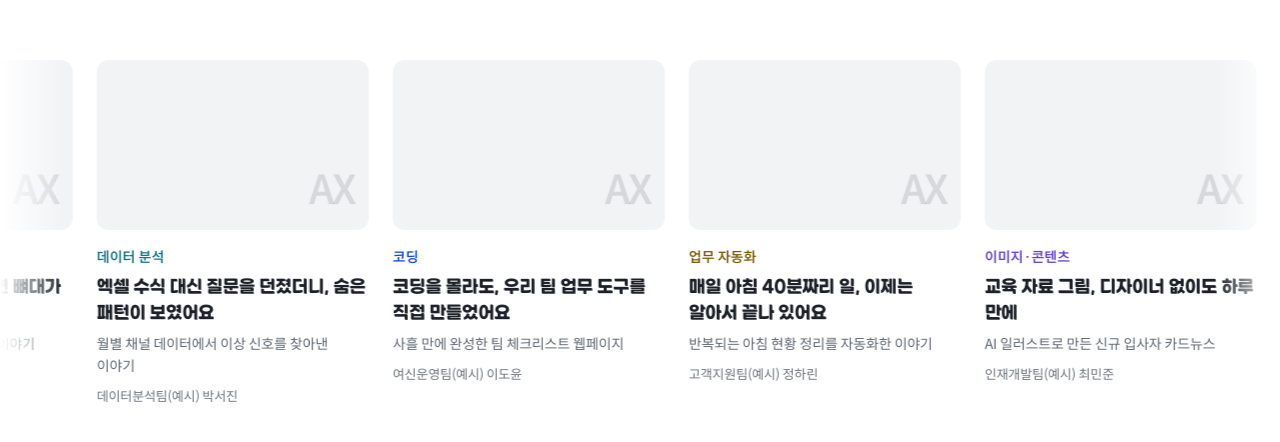
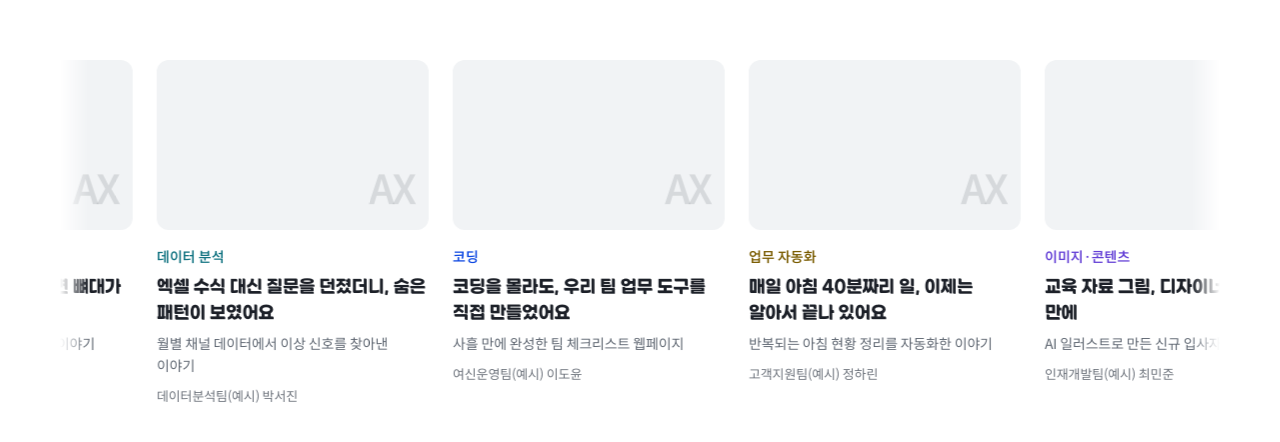
Before and after one commit to realmi-lab/my-ax-story, a plain HTML site: page index.html in a window 1280 px wide. Shown: the part 162-604 px from the top of the page. Drawn offline with Linux system fonts and the light colour scheme; a web font is replaced by a local one.

Commit message:
롤링을 가운데 카드 4장 너비로 제한
넓은 화면에서도 화면 가운데 1160px(카드 4장) 창 안에서만 카드가 흐르도록 하고,
모바일은 화면 전체 폭을 그대로 쓴다.

Co-Authored-By: Claude Opus 5.5 <noreply@anthropic.com>

```diff
--- a/css/style.css
+++ b/css/style.css
@@ -103,8 +103,13 @@ code { font-family: ui-monospace, SFMono-Regular, Menlo, monospace; font-size: .
 
 /* ---------- 롤링 화면 (index.html) ---------- */
 .page-roll { background: var(--bg); }
-.roll-stage { min-height: 100vh; min-height: 100svh; display: flex; align-items: center; overflow: hidden; }
-.roll-stage .marquee { width: 100%; }
+.roll-stage { min-height: 100vh; min-height: 100svh; display: flex; align-items: center; justify-content: center; overflow: hidden; padding: 0 24px; }
+/* 가운데 기준으로 카드 4장(272px × 4 + 간격 24px × 3)만 보이는 창 */
+.roll-stage .marquee { width: 100%; max-width: calc(272px * 4 + 24px * 3); margin: 0 auto; }
+.roll-stage .marquee-viewport {
+  -webkit-mask-image: linear-gradient(90deg, transparent 0, #000 28px, #000 calc(100% - 28px), transparent 100%);
+  mask-image: linear-gradient(90deg, transparent 0, #000 28px, #000 calc(100% - 28px), transparent 100%);
+}
 
 .marquee { position: relative; }
 .marquee-viewport {
@@ -277,6 +282,7 @@ code { font-family: ui-monospace, SFMono-Regular, Menlo, monospace; font-size: .
   .logo { font-size: 16px; }
   .site-nav a { padding: 7px 10px; font-size: 14px; }
   .card { width: 64vw; max-width: 280px; }
+  .roll-stage { padding: 0; }
   .marquee-viewport { -webkit-mask-image: linear-gradient(90deg, transparent 0, #000 20px, #000 calc(100% - 20px), transparent 100%); mask-image: linear-gradient(90deg, transparent 0, #000 20px, #000 calc(100% - 20px), transparent 100%); }
   .marquee-track { gap: 16px; }
 
```
